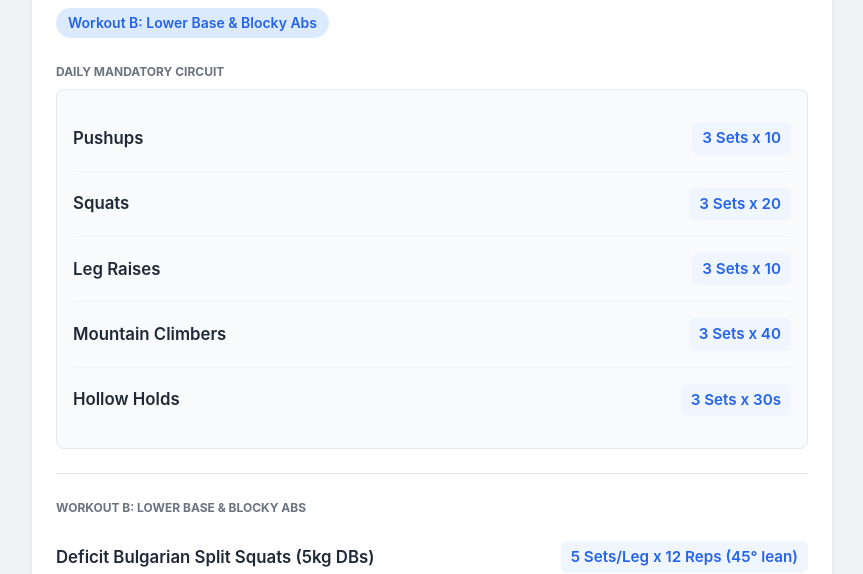
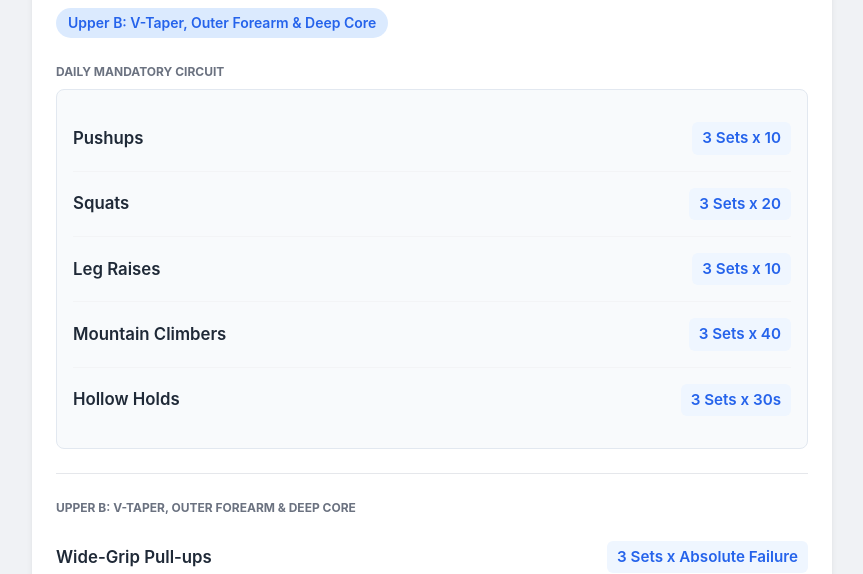
Before and after one commit to workwithgagandeepsaluja/workout, a plain HTML site: page index.html in a window 1280 px wide. Shown: the part 227-801 px from the top of the page, without its empty margins (208-1071 px from the left). Drawn offline with Linux system fonts and the light colour scheme.

Commit message:
Update index.html

```diff
--- a/index.html
+++ b/index.html
@@ -315,59 +315,54 @@
 
         // --- DATA: Elite V-Shape & Mass Routine (High Volume) ---
         // Rotating A/B Split utilizing strictly chosen high-output movements
-        const workouts = {
-            1: { // Monday: Workout A
-                focus: "Workout A: Upper V-Taper & Forearm Thickness",
-                exercises: [
-                    { name: "Wide-Grip Pull-ups (Slow lowering)", sets: "5 Sets", reps: "Failure" },
-                    { name: "3-Second Decline Pushups (Feet elevated)", sets: "5 Sets", reps: "Failure" },
-                    { name: "Strict Lateral Raises (2.5kg or 5kg)", sets: "6 Sets", reps: "15-20 Reps" },
-                    { name: "Barbell Wrist Curl Squeeze (10kg)", sets: "5 Sets", reps: "20-25 Reps (2s Pause)" },
-                    { name: "Reverse DB Curls (2.5kg or 5kg)", sets: "5 Sets", reps: "15 Reps (4s Negative)" }
-                ]
-            },
-            2: { // Tuesday: Workout B
-                focus: "Workout B: Lower Base & Blocky Abs",
-                exercises: [
-                    { name: "Deficit Bulgarian Split Squats (5kg DBs)", sets: "5 Sets/Leg", reps: "12 Reps (45° lean)" },
-                    { name: "Deep Paused Goblet Squats (10kg or DBs)", sets: "5 Sets", reps: "15 Reps (3s bottom pause)" },
-                    { name: "Strict Hanging Leg Raises", sets: "5 Sets", reps: "Failure (Zero swing)" }
-                ]
-            },
-            3: { // Wednesday: Recovery
+         const workouts = {
+            1: { // Monday
                 focus: "Rest",
                 exercises: []
             },
-            4: { // Thursday: Workout A
-                focus: "Workout A: Upper V-Taper & Forearm Thickness",
+            2: { // Tuesday
+                focus: "Upper A: Chest, Shoulders, Forearms & Blocky Abs",
                 exercises: [
-                    { name: "Wide-Grip Pull-ups (Slow lowering)", sets: "5 Sets", reps: "Failure" },
-                    { name: "3-Second Decline Pushups (Feet elevated)", sets: "5 Sets", reps: "Failure" },
-                    { name: "Strict Lateral Raises (2.5kg or 5kg)", sets: "6 Sets", reps: "15-20 Reps" },
-                    { name: "Barbell Wrist Curl Squeeze (10kg)", sets: "5 Sets", reps: "20-25 Reps (2s Pause)" },
-                    { name: "Reverse DB Curls (2.5kg or 5kg)", sets: "5 Sets", reps: "15 Reps (4s Negative)" }
+                    { name: "Decline Pushups (Drop to regular on fail)", sets: "3 Sets", reps: "Absolute Failure" },
+                    { name: "Seated DB Overhead Press (10kg DBs)", sets: "3 Sets", reps: "Absolute Failure" },
+                    { name: "DB Wrist Curls (10kg DBs)", sets: "3 Sets", reps: "Absolute Failure" },
+                    { name: "Weighted Crunches (Hold 10kg DB)", sets: "3 Sets", reps: "Absolute Failure" }
                 ]
             },
-            5: { // Friday: Workout B
-                focus: "Workout B: Lower Base & Blocky Abs",
-                exercises: [
-                    { name: "Deficit Bulgarian Split Squats (5kg DBs)", sets: "5 Sets/Leg", reps: "12 Reps (45° lean)" },
-                    { name: "Deep Paused Goblet Squats (10kg or DBs)", sets: "5 Sets", reps: "15 Reps (3s bottom pause)" },
-                    { name: "Strict Hanging Leg Raises", sets: "5 Sets", reps: "Failure (Zero swing)" }
-                ]
-            },
-            6: { // Saturday: Recovery
+            3: { // Wednesday
                 focus: "Rest",
                 exercises: []
             },
-            0: { // Sunday: Weak Point Training (Optional) or Rest
-                focus: "Optional: V-Taper Touch-up",
+            4: { // Thursday
+                focus: "Lower A: Thick Thighs & Glute Focus",
                 exercises: [
-                    { name: "Strict Lateral Raises (2.5kg or 5kg)", sets: "4 Sets", reps: "15-20 Reps" },
-                    { name: "Barbell Wrist Curl Squeeze (10kg)", sets: "4 Sets", reps: "20 Reps" }
+                    { name: "DB Sumo Squats (Hold 10kg DBs)", sets: "3 Sets", reps: "Absolute Failure" },
+                    { name: "Weighted Glute Bridges (Hold 10kg DBs)", sets: "3 Sets", reps: "Absolute Failure" }
+                ]
+            },
+            5: { // Friday
+                focus: "Upper B: V-Taper, Outer Forearm & Deep Core",
+                exercises: [
+                    { name: "Wide-Grip Pull-ups", sets: "3 Sets", reps: "Absolute Failure" },
+                    { name: "Seated DB Lateral Raises (2.5kg DBs)", sets: "3 Sets", reps: "Absolute Failure" },
+                    { name: "DB Reverse Curls (2.5kg DBs)", sets: "3 Sets", reps: "Absolute Failure" },
+                    { name: "Strict Hanging Leg Raises", sets: "3 Sets", reps: "Absolute Failure" }
+                ]
+            },
+            6: { // Saturday
+                focus: "Rest",
+                exercises: []
+            },
+            0: { // Sunday
+                focus: "Lower B: Hamstrings, Quads & Glutes",
+                exercises: [
+                    { name: "DB Romanian Deadlifts (Hold 10kg DBs)", sets: "3 Sets", reps: "Absolute Failure" },
+                    { name: "Goblet Squats (Hold one 10kg DB)", sets: "3 Sets", reps: "Absolute Failure" },
+                    { name: "Weighted Glute Bridges (Hold 10kg DBs)", sets: "2 Sets", reps: "Absolute Failure" }
                 ]
             }
         };
+
         // --- FUNCTIONS ---
 
         function init() {
```
